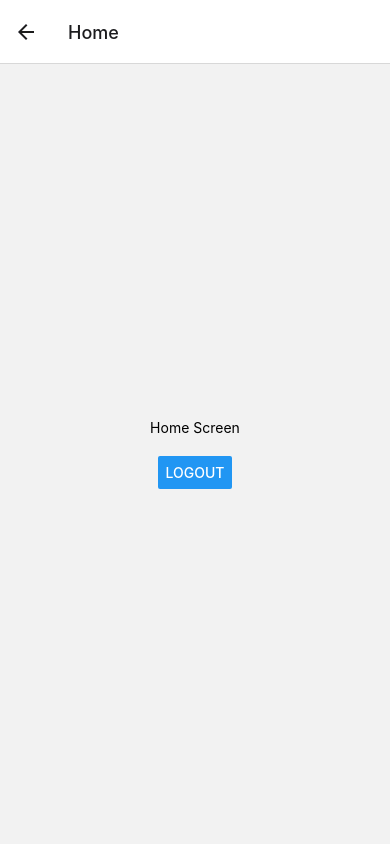
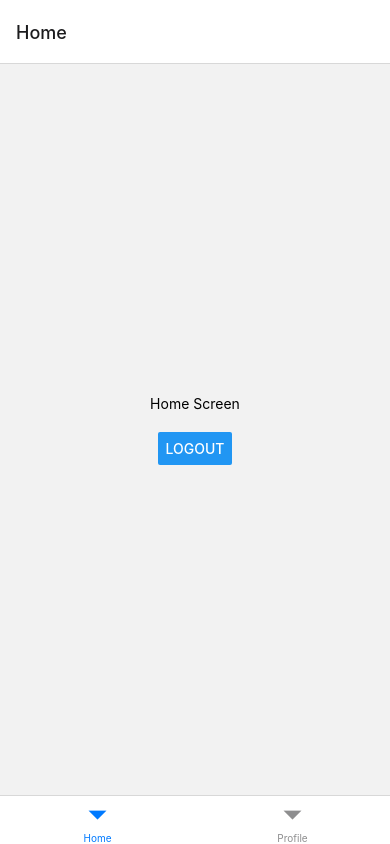
Before and after one commit to YossiElgazari/PixelPals, a React Native app in the folder Frontend/: screen /Home in a window 390 px wide. Built offline with nearby package versions, Linux system fonts and the light colour scheme.

Commit message:
Added navgiator

```diff
--- a/Frontend/App.tsx
+++ b/Frontend/App.tsx
@@ -4,11 +4,9 @@
 import { createNativeStackNavigator } from '@react-navigation/native-stack';
 import LoginScreen from './components/loginScreen';
 import RegisterScreen from './components/registerScreen';
-import HomeScreen from './components/homeScreen';
-import ProfileScreen from './components/profileScreen';
-import { RootStackParamList } from './types';
+import BottomTabNavigator from './components/bottomTabNavigator'; // Note this import
 
-const Stack = createNativeStackNavigator<RootStackParamList>();
+const Stack = createNativeStackNavigator();
 
 const App = () => {
   return (
@@ -16,8 +14,7 @@
       <Stack.Navigator>
         <Stack.Screen name="Login" component={LoginScreen} />
         <Stack.Screen name="Register" component={RegisterScreen} />
-        <Stack.Screen name="Home" component={HomeScreen} />
-        <Stack.Screen name="Profile" component={ProfileScreen} />
+        <Stack.Screen name="Home" component={BottomTabNavigator} options={{ headerShown: false }} />
       </Stack.Navigator>
     </NavigationContainer>
   );
--- /dev/null
+++ b/Frontend/components/bottomTabNavigator.tsx
@@ -0,0 +1,20 @@
+// BottomTabNavigator.tsx
+import React from 'react';
+import { createBottomTabNavigator } from '@react-navigation/bottom-tabs';
+import HomeScreen from './homeScreen';
+import ProfileScreen from './profileScreen';
+import Ionicons from 'react-native-vector-icons/Ionicons';
+
+const Tab = createBottomTabNavigator();
+
+const BottomTabNavigator = () => {
+  return (
+    <Tab.Navigator>
+      {/* Define your tabs here */}
+      <Tab.Screen name="Home" component={HomeScreen} />
+      <Tab.Screen name="Profile" component={ProfileScreen} />
+    </Tab.Navigator>
+  );
+};
+
+export default BottomTabNavigator;
--- a/Frontend/package.json
+++ b/Frontend/package.json
@@ -9,19 +9,23 @@
     "web": "expo start --web"
   },
   "dependencies": {
+    "@react-navigation/bottom-tabs": "^6.5.20",
     "@react-navigation/native": "^6.1.17",
     "@react-navigation/native-stack": "^6.9.26",
     "expo": "^49.0.23",
     "expo-status-bar": "~1.6.0",
+    "expo-vector-icons": "^10.0.1",
     "react": "18.2.0",
     "react-native": "0.72.10",
     "react-native-safe-area-context": "4.6.3",
-    "react-native-screens": "~3.22.0"
+    "react-native-screens": "~3.22.0",
+    "react-native-vector-icons": "^10.0.3"
   },
   "devDependencies": {
     "@babel/core": "^7.20.0",
     "@types/react": "^18.2.74",
     "@types/react-native": "^0.73.0",
+    "@types/react-native-vector-icons": "^6.4.18",
     "typescript": "^5.4.4"
   },
   "private": true
```
Also changed, not shown: 1 other file (tests, documents, lock files or other folders).
